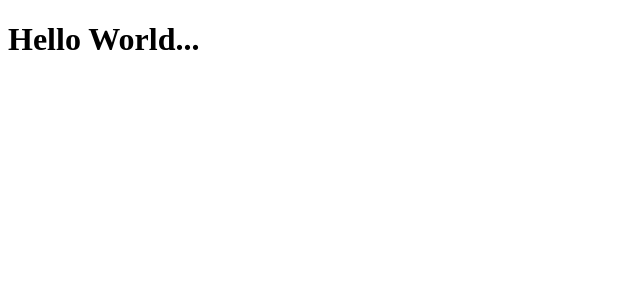
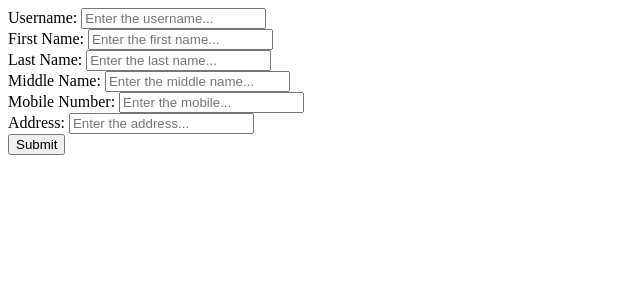
Before and after one commit to astiksayare/React-Doc, a React (Vite) app in the folder React-Master/react-master-tsx/: page / in a window 1280 px wide. Shown: the top 300 px of the page, without its empty margins (0-640 px from the left). Built offline with nearby package versions, Linux system fonts and the light colour scheme.

Commit message:
React Form handling using Typescript Types

```diff
--- a/React-Master/react-master-tsx/src/app/Main.tsx
+++ b/React-Master/react-master-tsx/src/app/Main.tsx
@@ -1,9 +1,11 @@
+import * as App from './index';
 
 export const Main = () => {
 
     return (
         <>
-        <h1>Hello World...</h1>
+            {/* <App.Component.Hook.State.Counter /> */}
+            <App.Component.Hook.State.StateFrom />
         </>
     )
 }
--- /dev/null
+++ b/React-Master/react-master-tsx/src/app/component/hook/index.ts
@@ -0,0 +1,3 @@
+import * as State from './state';
+
+export { State };
--- /dev/null
+++ b/React-Master/react-master-tsx/src/app/component/hook/state/Counter.tsx
@@ -0,0 +1,13 @@
+import React from "react";
+
+export const Counter = () => {
+    const [counter, setCounter] = React.useState<number>(0);
+
+    return (
+        <>
+            <h1>Count: {counter}</h1>
+            <button onClick={() => setCounter(counter + 1)}>INCREMENT</button>
+            <button onClick={() => setCounter(counter - 1)}>DECREMENT</button>
+        </>
+    )
+}
--- /dev/null
+++ b/React-Master/react-master-tsx/src/app/component/hook/state/StateForm.tsx
@@ -0,0 +1,104 @@
+
+import React from "react";
+import * as Component from '../../../component';
+
+
+export const StateFrom  = () => {
+
+    const [user, setUser] = React.useState<Component.Type.User>({
+        username: '',
+        firstName: '',
+        middleName: '',
+        lastName: '',
+        mobile: '',
+        address: ''
+    });
+
+    const handleSubmit = (e:React.SubmitEvent) => {
+        e.preventDefault();
+        console.log(user);
+        setUser({
+            username: '',
+            firstName: '',
+            middleName: '',
+            lastName: '',
+            mobile: '',
+            address: ''
+        });
+    }
+
+    return (
+        <section>
+            <form onSubmit={handleSubmit}>
+                <div>
+                    <label htmlFor="username">Username: </label>
+                    <input
+                        type="text"
+                        name="username"
+                        placeholder="Enter the username..."
+                        value={user.username}
+                        onChange={(e: React.ChangeEvent<HTMLInputElement>) => setUser({...user, [e.target.name]: e.target.value})}
+                    />
+                </div>
+
+                <div>
+                    <label htmlFor="firstName">First Name: </label>
+                    <input
+                        type="text"
+                        name="firstName"
+                        placeholder="Enter the first name..."
+                        value={user.firstName}
+                        onChange={(e: React.ChangeEvent<HTMLInputElement>) => setUser({...user, [e.target.name]: e.target.value})}
+                    />
+                </div>
+
+                <div>
+                    <label htmlFor="lastName">Last Name: </label>
+                    <input
+                        type="text"
+                        name="lastName"
+                        placeholder="Enter the last name..."
+                        value={user.lastName}
+                        onChange={(e: React.ChangeEvent<HTMLInputElement>) => setUser({...user, [e.target.name]: e.target.value})}
+                    />
+                </div>
+
+                <div>
+                    <label htmlFor="middleName">Middle Name: </label>
+                    <input
+                        type="text"
+                        name="middleName"
+                        placeholder="Enter the middle name..."
+                        value={user.middleName}
+                        onChange={(e: React.ChangeEvent<HTMLInputElement>) => setUser({...user, [e.target.name]: e.target.value})}
+                    />
+                </div>
+
+                <div>
+                    <label htmlFor="mobile">Mobile Number: </label>
+                    <input
+                        type="text"
+                        name="mobile"
+                        placeholder="Enter the mobile..."
+                        value={user.mobile}
+                        onChange={(e: React.ChangeEvent<HTMLInputElement>) => setUser({...user, [e.target.name]: e.target.value})}
+                    />
+                </div>
+
+                <div>
+                    <label htmlFor="address">Address: </label>
+                    <input
+                        type="text"
+                        name="address"
+                        placeholder="Enter the address..."
+                        value={user.address}
+                        onChange={(e: React.ChangeEvent<HTMLInputElement>) => setUser({...user, [e.target.name]: e.target.value})}
+                    />
+                </div>
+
+                <button type="submit">Submit</button>
+
+            </form>
+        </section>
+    )
+}
--- /dev/null
+++ b/React-Master/react-master-tsx/src/app/component/hook/state/index.ts
@@ -0,0 +1,5 @@
+import { Counter } from "./Counter";
+import { StateFrom } from "./StateForm";
+
+
+export { Counter, StateFrom };
--- /dev/null
+++ b/React-Master/react-master-tsx/src/app/component/index.ts
@@ -0,0 +1,8 @@
+
+import * as Hook from './hook';
+import * as Type from './type';
+
+
+export {
+    Hook, Type
+}
--- /dev/null
+++ b/React-Master/react-master-tsx/src/app/component/type/StateType.ts
@@ -0,0 +1,9 @@
+
+export interface User {
+    username: string;
+    firstName: string;
+    middleName: string;
+    lastName: string;
+    mobile: number | string;
+    address: string;
+}
--- /dev/null
+++ b/React-Master/react-master-tsx/src/app/component/type/index.ts
@@ -0,0 +1,3 @@
+import { type User } from "./StateType";
+
+export { type User };
--- a/React-Master/react-master-tsx/src/app/index.ts
+++ b/React-Master/react-master-tsx/src/app/index.ts
@@ -1,3 +1,4 @@
 import { Main } from "./Main";
+import * as Component from './component';
 
-export { Main };
+export { Main, Component };
```
